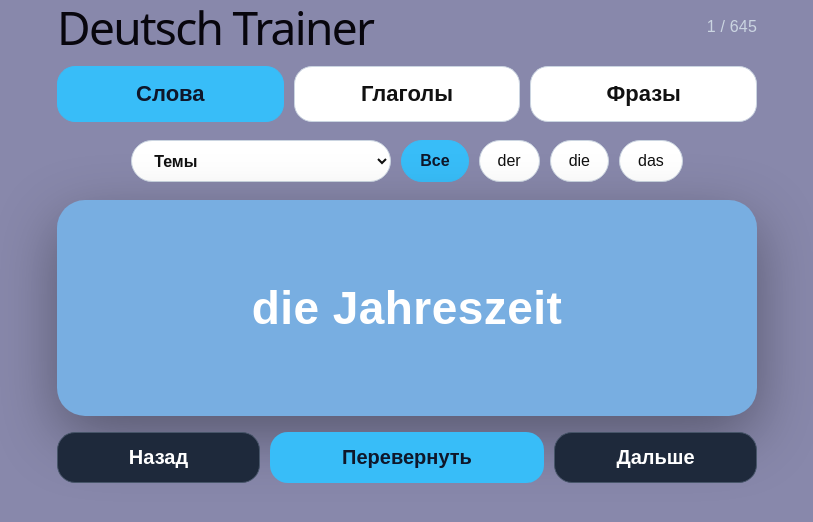
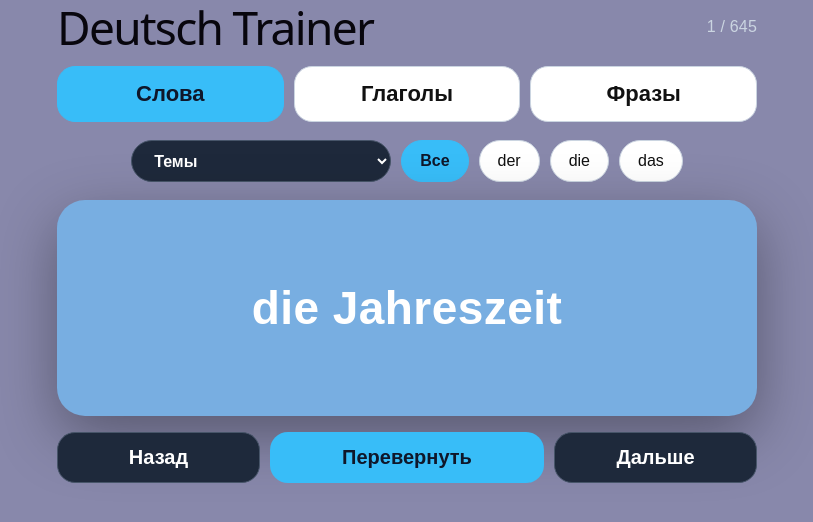
Before and after one commit to Anastasiia21/deutsch-trainer, a React (Vite) app: page / in a window 1280 px wide. Shown: the top 522 px of the page, without its empty margins (233-1046 px from the left). Built offline with nearby package versions, Linux system fonts and the light colour scheme.

Commit message:
Match topic filter color

```diff
--- a/src/App.jsx
+++ b/src/App.jsx
@@ -458,9 +458,9 @@ topicSelect: {
   maxWidth: 260,
   padding: "10px 38px 10px 18px",
   borderRadius: 999,
-  border: "1px solid #cbd5e1",
-  background: "white",
-  color: "#111",
+  border: "1px solid #475569",
+  background: "#1e293b",
+  color: "white",
   fontSize: 16,
   fontWeight: 700,
   cursor: "pointer",
```
